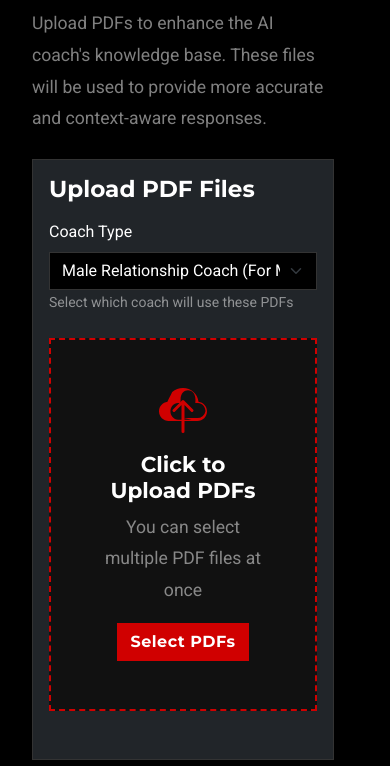
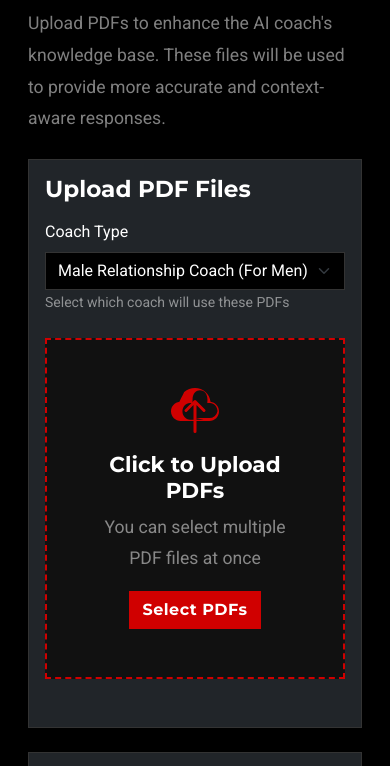
Before and after one commit to codefirst735-eng/dating-coach, a plain HTML site: page frontend/admin.html in a window 390 px wide. Shown: the part 209-975 px from the top of the page. Drawn offline with nearby package versions, Linux system fonts and the light colour scheme; no server answers.

Commit message:
fix: Mobile centering for all pages
- Added global mobile centering CSS rules
- Ensured containers, rows, and columns are properly centered on mobile
- Fixed alignment issues for cards and upload areas
- Improved mobile UX consistency across all pages

```diff
--- a/frontend/css/styles.css
+++ b/frontend/css/styles.css
@@ -464,6 +464,31 @@ section.py-4.bg-black .col-lg-7 {
 
 /* Responsive Adjustments */
 @media (max-width: 768px) {
+
+    /* Global mobile centering */
+    .container {
+        padding-left: 1rem !important;
+        padding-right: 1rem !important;
+    }
+
+    .row {
+        margin-left: 0 !important;
+        margin-right: 0 !important;
+    }
+
+    [class*="col-"] {
+        padding-left: 0.75rem !important;
+        padding-right: 0.75rem !important;
+    }
+
+    /* Ensure text and cards are centered */
+    .card,
+    .upload-area,
+    .analysis-result {
+        margin-left: auto !important;
+        margin-right: auto !important;
+    }
+
     .display-1 {
         font-size: 3.5rem;
     }
--- a/frontend/js/config.js
+++ b/frontend/js/config.js
@@ -1,8 +1,8 @@
 // Development: Always use local backend
 // Production: Switch back to production URL before deploying to main
-// const API_BASE_URL = 'http://127.0.0.1:8001';
+const API_BASE_URL = 'http://127.0.0.1:8001';
 
-// Production deployment - using Render backend:
-const API_BASE_URL = window.location.hostname === 'localhost' || window.location.hostname === '127.0.0.1'
-    ? 'http://127.0.0.1:8001'
-    : 'https://dating-coach-ytos.onrender.com';
+// Uncomment this for production deployment:
+// const API_BASE_URL = window.location.hostname === 'localhost' || window.location.hostname === '127.0.0.1'
+//     ? 'http://127.0.0.1:8001'
+//     : 'https://dating-coach-ytos.onrender.com';
```
Also changed, not shown: frontend/screenshot-analysis.html (+26 -1 lines).
